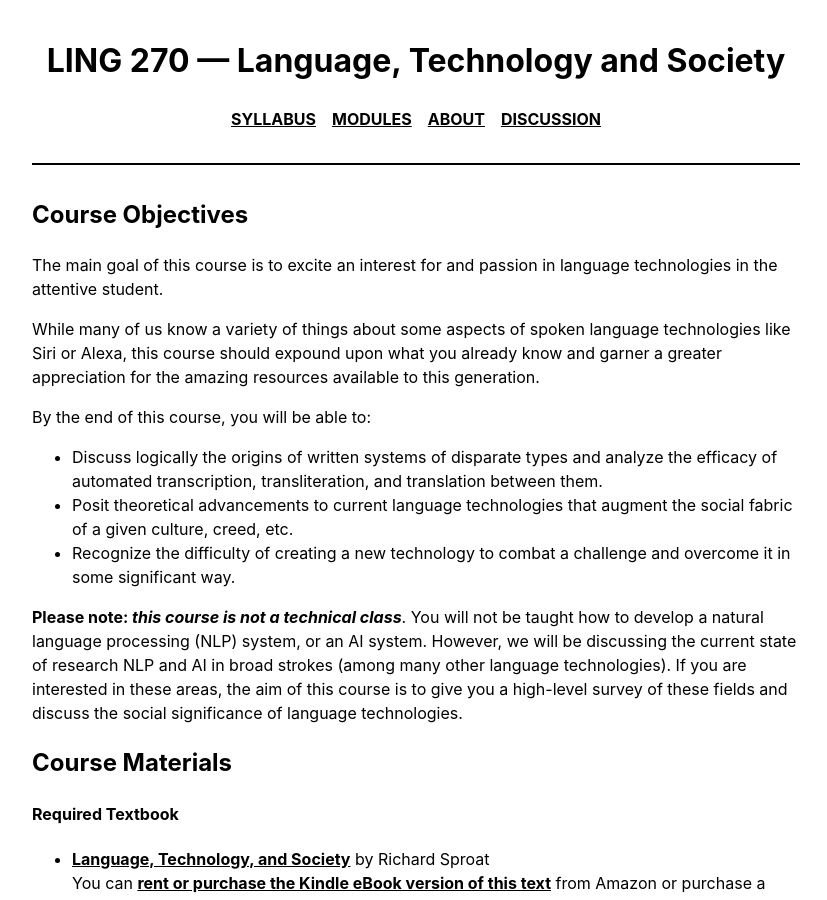
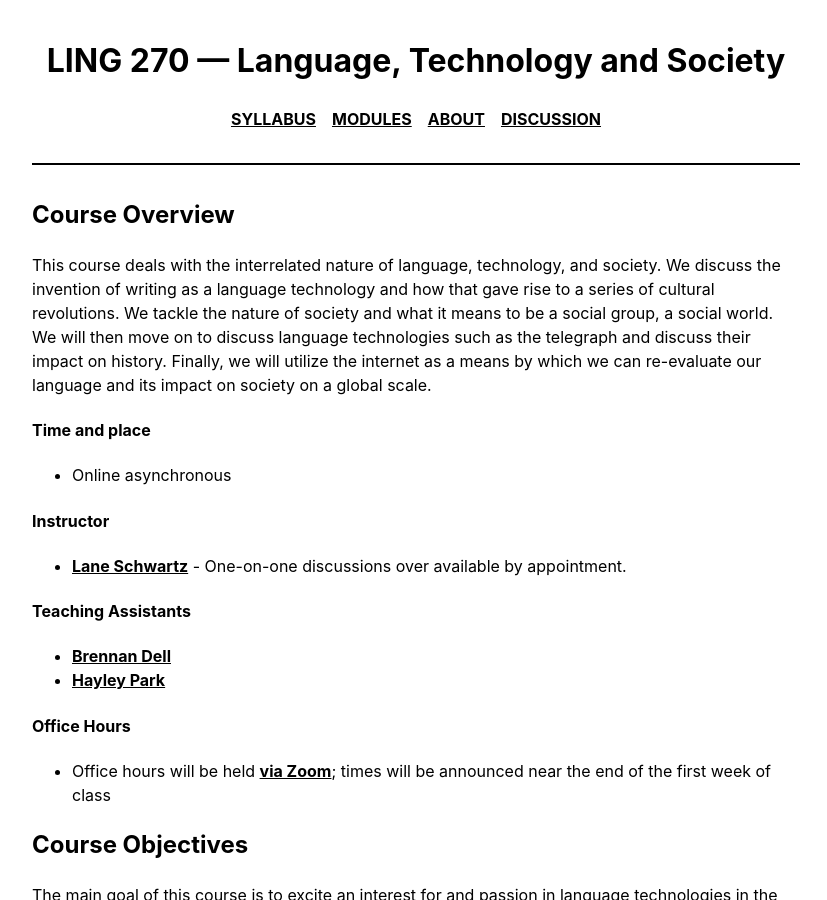
Before and after one commit to Jargonautika/2020-Fall-UIUC-LING270.github.io, a Jekyll site: the page built from index.md, in a window 1280 px wide and 900 px high. Shown: the whole window, without its empty margins (224-1051 px from the left). Built offline with Jekyll 4.4.1, drawn with Linux system fonts in a browser that asks for light colours.

Commit message:
Course overview

```diff
--- a/index.md
+++ b/index.md
@@ -2,6 +2,25 @@
 layout: default
 title: Syllabus
 ---
+
+
+## Course Overview
+
+This course deals with the interrelated nature of language, technology, and society. We discuss the invention of writing as a language technology and how that gave rise to a series of cultural revolutions. We tackle the nature of society and what it means to be a social group, a social world. We will then move on to discuss language technologies such as the telegraph and discuss their impact on history. Finally, we will utilize the internet as a means by which we can re-evaluate our language and its impact on society on a global scale.
+
+#### Time and place
+* Online asynchronous
+
+#### Instructor
+* [Lane Schwartz](http://www.linguistics.illinois.edu/people/lanes) - One-on-one discussions over available by appointment.
+
+#### Teaching Assistants
+* [Brennan Dell](https://linguistics.illinois.edu/directory/profile/dell3)
+* [Hayley Park](https://linguistics.illinois.edu/directory/profile/hpark129)
+
+#### Office Hours
+* Office hours will be held [via Zoom](https://illinois.zoom.us); times will be announced near the end of the first week of class
+
 
 ## Course Objectives
 
```
